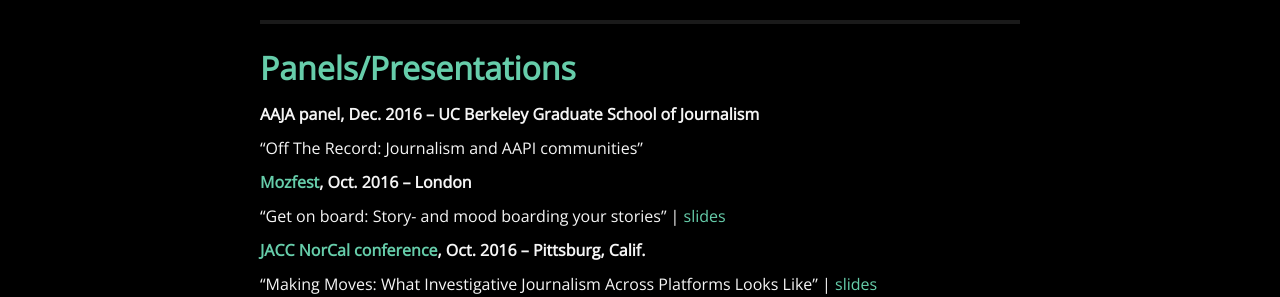
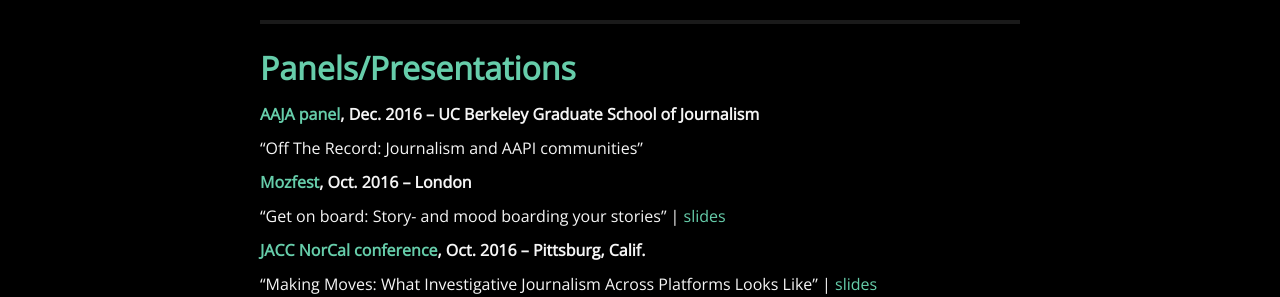
Before and after one commit to juliachanb/juliachanb.github.io, a Jekyll site: the page built from pages/resume.md, in a window 1280 px wide and 900 px high, scrolled down 2956 px. Shown: the part 157-454 px from the top of the window. Built offline with Jekyll 4.4.1, drawn with Linux system fonts in a browser that asks for light colours; nearby versions of some CDN libraries; some web fonts are replaced; part of the change alters nothing that is shown.

```diff
--- a/pages/resume.md
+++ b/pages/resume.md
@@ -117,7 +117,7 @@ ___
 
 ## **Panels/Presentations**
 
-**AAJA panel, Dec. 2016 – UC Berkeley Graduate School of Journalism**
+**[AAJA panel](https://twitter.com/ucbsoj/status/805948567512707072), Dec. 2016 – UC Berkeley Graduate School of Journalism**
 
 "Off The Record: Journalism and AAPI communities"
 
```
